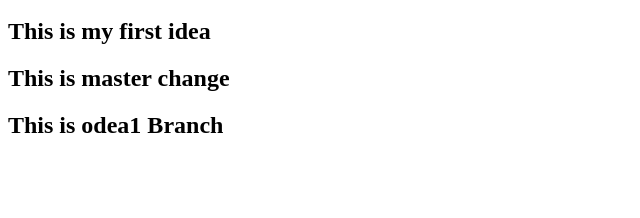
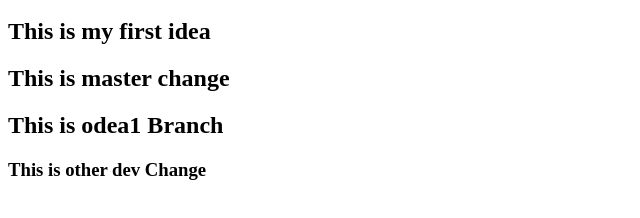
Before and after one commit to mohanraz81/webapp, a plain HTML site: page index.html in a window 1280 px wide. Shown: the part 48-266 px from the top of the page, without its empty margins (0-640 px from the left). Drawn offline with Linux system fonts and the light colour scheme.

Commit message:
Developer2 change

```diff
--- a/index.html
+++ b/index.html
@@ -2,3 +2,4 @@
 <h2>This is my first idea</h2>
 <h2>This is master change</h2>
 <h2>This is odea1 Branch</h2>
+<h3>This is other dev Change <h3>
```
